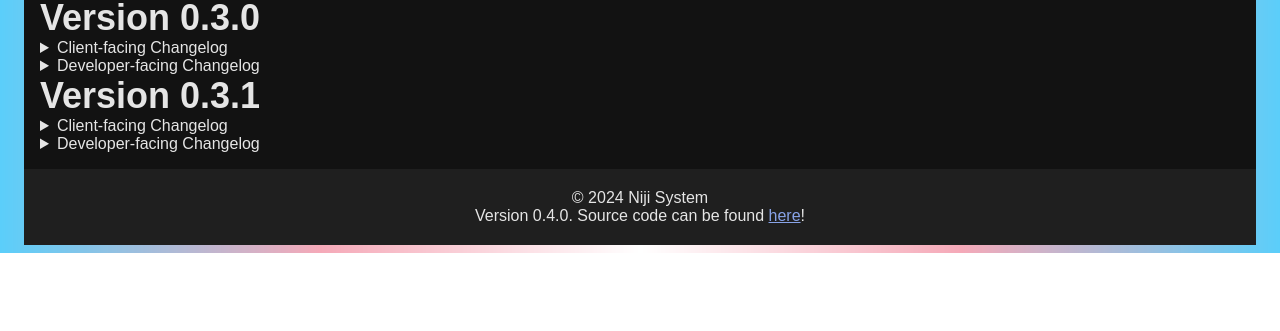
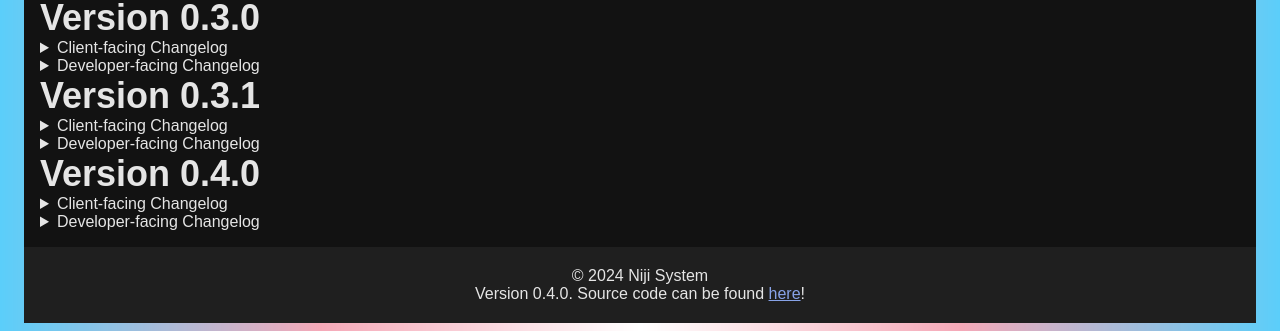
Before and after one commit to NijikawaSatoki/NanairoParadise, a plain HTML site: page changelog.html in a window 1280 px wide. Shown: the part 756-1087 px from the top of the page. Before the commit the page ends 1009 px from the top, so only its background shows below. Drawn offline with Linux system fonts and the light colour scheme.

Commit message:
Updated changelog.

```diff
--- a/changelog.html
+++ b/changelog.html
@@ -213,6 +213,33 @@
           </ul>
         </details>
       </section>
+      <section>
+        <h2 id="Version_0.4.0">
+          Version 0.4.0
+        </h2>
+        <!-- Accordion for the changes that the end user might/will notice. -->
+        <details id="Version_0.4.0_User">
+          <summary>
+            Client-facing Changelog
+          </summary>
+          <ul>
+            <li>
+              Added the art gallery.
+            </li>
+          </ul>
+        </details>
+        <!-- Acccordion for the changes that other devs will notice. -->
+        <details id="Version_0.4.0_Dev">
+          <summary>
+            Developer-facing Changelog
+          </summary>
+          <ul>
+            <li>
+              Replaced all <code>alttxt</code> files with an XML-based <code>imginfo</code> file.
+            </li>
+          </ul>
+        </details>
+      </section>
     </main>
     <footer id="PageFoot">
       <p id="CopyrightInformation">
```
Also changed, not shown: 1 other file.
